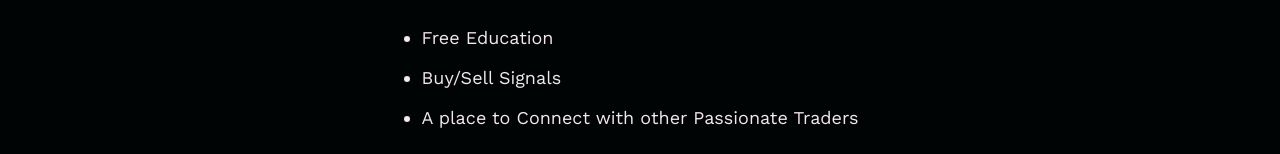
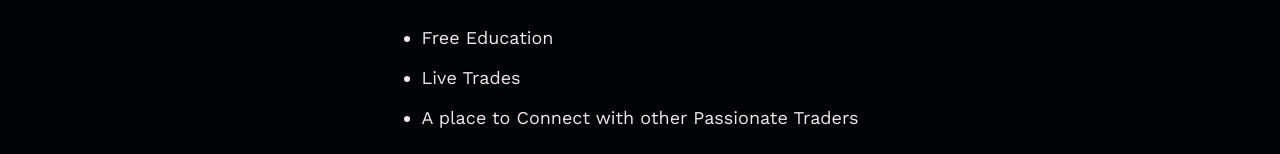
Before and after one commit to bmartinis12/Masked-Mastermind, a Next.js app: page / in a window 1280 px wide. Shown: the part 1326-1480 px from the top of the page. Built offline with nearby package versions, Linux system fonts and the light colour scheme.

Commit message:
Update Discord.jsx

```diff
--- a/app/components/Discord.jsx
+++ b/app/components/Discord.jsx
@@ -9,7 +9,7 @@ export default function Discord() {
             <p>Mastermind Network offers:</p>
             <ul className="list-disc">
                 <li>Free Education</li>
-                <li>Buy/Sell Signals</li>
+                <li>Live Trades</li>
                 <li>A place to Connect with other Passionate Traders</li>
             </ul>
         </div>
```
